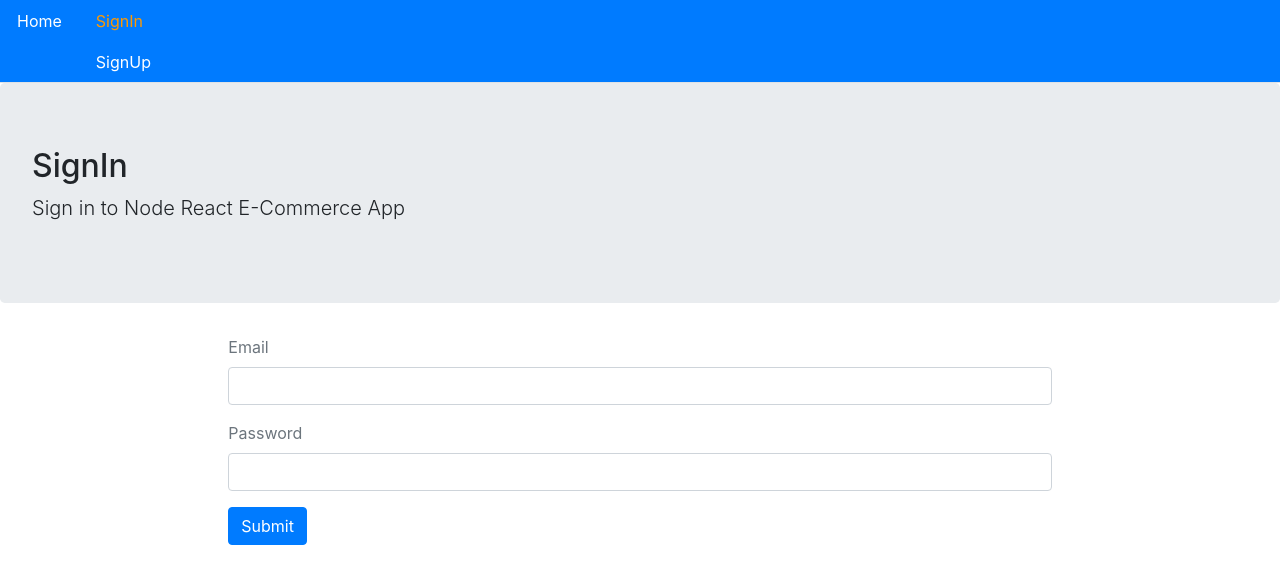
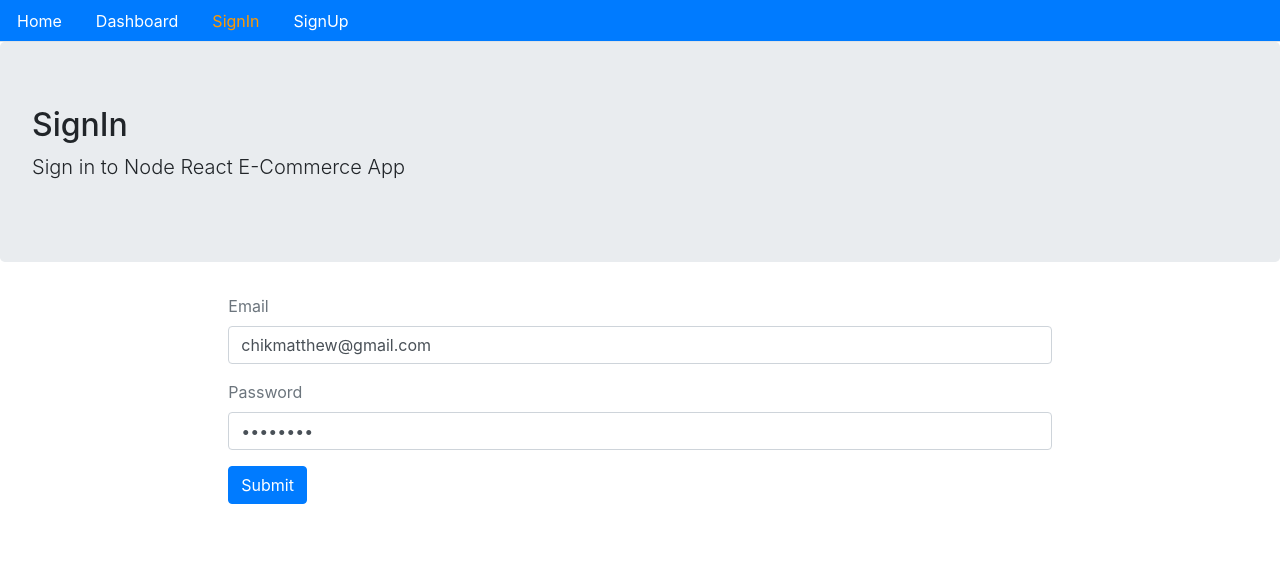
Before and after one commit to matthewchick/EcommerceWithReactAndNode_frontEnd, a React (Create React App) app: page /signin in a window 1280 px wide. Shown: the top 584 px of the page. Built offline with nearby package versions, Linux system fonts and the light colour scheme; no server answers.

Commit message:
create Privateroute for authenticated user and user dashboard

```diff
--- a/src/Routes.js
+++ b/src/Routes.js
@@ -4,6 +4,9 @@ import { BrowserRouter, Switch, Route } from 'react-router-dom';
 import Signup from './user/Signup';
 import Signin from './user/Signin';
 import Home from './core/Home';
+import PrivateRoute from './auth/PrivateRoute';
+import Dashboard from './user/UserDashboard';
+
 
 const Routes = () => {
     return (
@@ -12,6 +15,10 @@ const Routes = () => {
                 <Route path="/" exact component={Home}/>
                 <Route path="/signin" exact component={Signin}/>
                 <Route path="/signup" exact component={Signup}/>
+                <PrivateRoute
+                    path="/users/dashboard"
+                    exact
+                    component={Dashboard}/>
             </Switch>
         </BrowserRouter>
     );
--- a/src/auth/Auth.js
+++ b/src/auth/Auth.js
@@ -2,11 +2,13 @@
 import { API } from '../config';
 
 export const isAuthenticated = () => {
-    if (typeof window !== "undefined") {
+
+    if (typeof window == 'undefined') {
         return false;
     }
     if (localStorage.getItem("jwt")) {
-        return JSON.parse(localStorage.getItem("jwt"));
+        // console.log('User', JSON.parse(localStorage.getItem("jwt")));
+        return JSON.parse(localStorage.getItem("jwt"));  //contain user information
     } else {
         return false;
     }
@@ -38,7 +40,7 @@ export const signout = (next) => {
 }
 
 export const signin = (user) => {
-    console.log(user.email, user.password);
+    // console.log(user.email, user.password);
     // use return before fetch otherwise TypeError: Cannot read property 'then' of undefined
     return fetch(`${API}/signin`, {
         method: "POST",
--- /dev/null
+++ b/src/auth/PrivateRoute.js
@@ -0,0 +1,21 @@
+import React from 'react';
+import { Route, Redirect } from 'react-router-dom';
+import { isAuthenticated } from '../auth/Auth';
+
+const PrivateRoute = ({component: Component, ...rest}) => (
+    <Route {...rest}
+        render={props => isAuthenticated() ? (
+            <Component {...props} />
+        ) : (
+            <Redirect
+                to={{
+                    pathname: "/signin",
+                    state: { from: props.location}
+                }}
+            />
+            )
+        }
+    />
+);
+
+export default PrivateRoute;
--- a/src/core/NavMenu.js
+++ b/src/core/NavMenu.js
@@ -29,8 +29,13 @@ const Menu = ({history}) => (
                     Home
                 </Link>
             </li>
+            <li className="nav-item">
+                <Link className="nav-link" style={isActive(history, '/users/dashboard')} to="/users/dashboard">
+                    Dashboard
+                </Link>
+            </li>
             {!isAuthenticated() && (
-                <div>
+                <Fragment>
                     <li className="nav-item">
                         <Link className="nav-link" style={isActive(history, '/signin')} to="/signin">
                             SignIn
@@ -41,7 +46,7 @@ const Menu = ({history}) => (
                             SignUp
                         </Link>
                     </li>
-                </div>
+                </Fragment>
             )}
             {isAuthenticated() && (
                 <li className="nav-item">
--- a/src/user/Signin.js
+++ b/src/user/Signin.js
@@ -2,30 +2,31 @@
 import React, { useState } from 'react';    //use react hook
 import { Redirect } from 'react-router-dom';
 import Layout from '../core/Layout';
-import { signin, authenticate } from '../auth/Auth';
+import { signin, authenticate, isAuthenticated } from '../auth/Auth';
 
 const Signin = () => {
 
     // javascript functions
     // create a state
     const [values, setValues] = useState({
-        email: '',
-        password: '',
+        email: 'chikmatthew@gmail.com',
+        password: 'password',
         error: '',
         loading: false,
         redirectToReferrer: false
     });
 
     const {email, password, error, loading, redirectToReferrer} = values;   //object destructing
+    const {user} = isAuthenticated();
 
     const handleChange = name => event => {
-        setValues({...values, error: false, [name]: event.target.value})
+        setValues({...values, error: false, [name]: event.target.value})   //update State
     }
 
     const clickSubmit = (event) => {
         event.preventDefault();
-        setValues({ ...values, error: false, loading: true });
-        signin({email, password})
+        setValues({ ...values, error: false, loading: true });   //update info to values object with 'error' and 'loading'
+        signin({email, password})    //from Auth.js
         .then(data => {
             if(data.error) {
                 console.log(data.error);
@@ -69,7 +70,11 @@ const Signin = () => {
 
     const redirectUser = () => {
         if (redirectToReferrer) {
-            return <Redirect to="/" />;
+            if (user && user.role === 1) {
+                return <Redirect to="/admin/dashboard" />  // redirect to Admin dashboard
+            }  else {
+                return <Redirect to="/users/dashboard" />  // redirect to users dashboard
+            }
         }
     }
 
--- /dev/null
+++ b/src/user/UserDashboard.js
@@ -0,0 +1,30 @@
+import React from 'react';
+import Layout from '../core/Layout'
+import { isAuthenticated } from '../auth/Auth';
+
+const Dashboard = () => {
+
+    const {user: {_id, name, email, role}} = isAuthenticated()
+    return (
+        <Layout title="Dashboard" description="User Dashboard" className="container">
+            <div className="card mb-5">
+                <h3 className="card-header">User Information</h3>
+                <ul className="list-group">
+                    <li className="list-group-item">{name}</li>
+                    <li className="list-group-item">{email}</li>
+                    <li className="list-group-item">{role === 1 ? 'Admin' : "Registered User"}</li>
+                </ul>
+            </div>
+            <div className="card mb-5">
+            <h3 className="card-header">Purchase history</h3>
+                <ul className="list-group">
+                    <li className="list-group-item">history</li>
+
+                </ul>
+
+            </div>
+        </Layout>
+    );
+};
+
+export default Dashboard;
```
